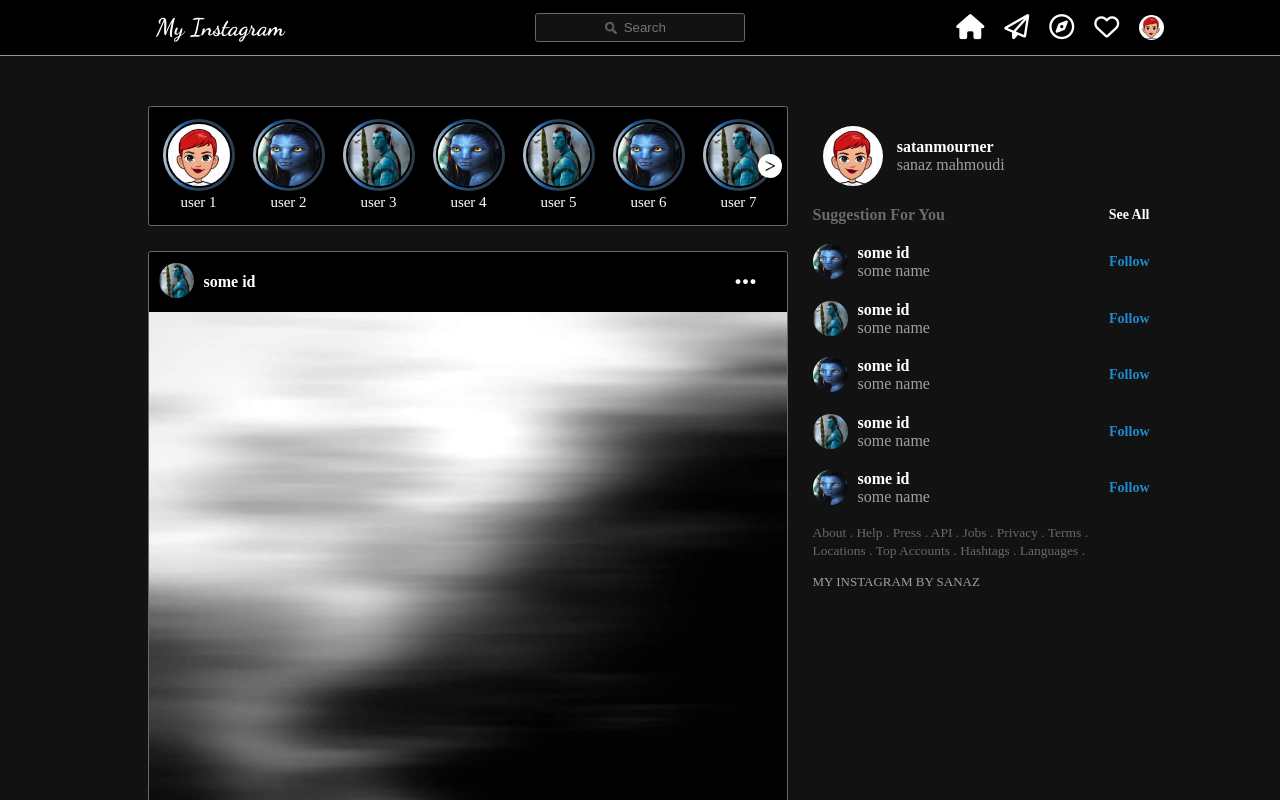
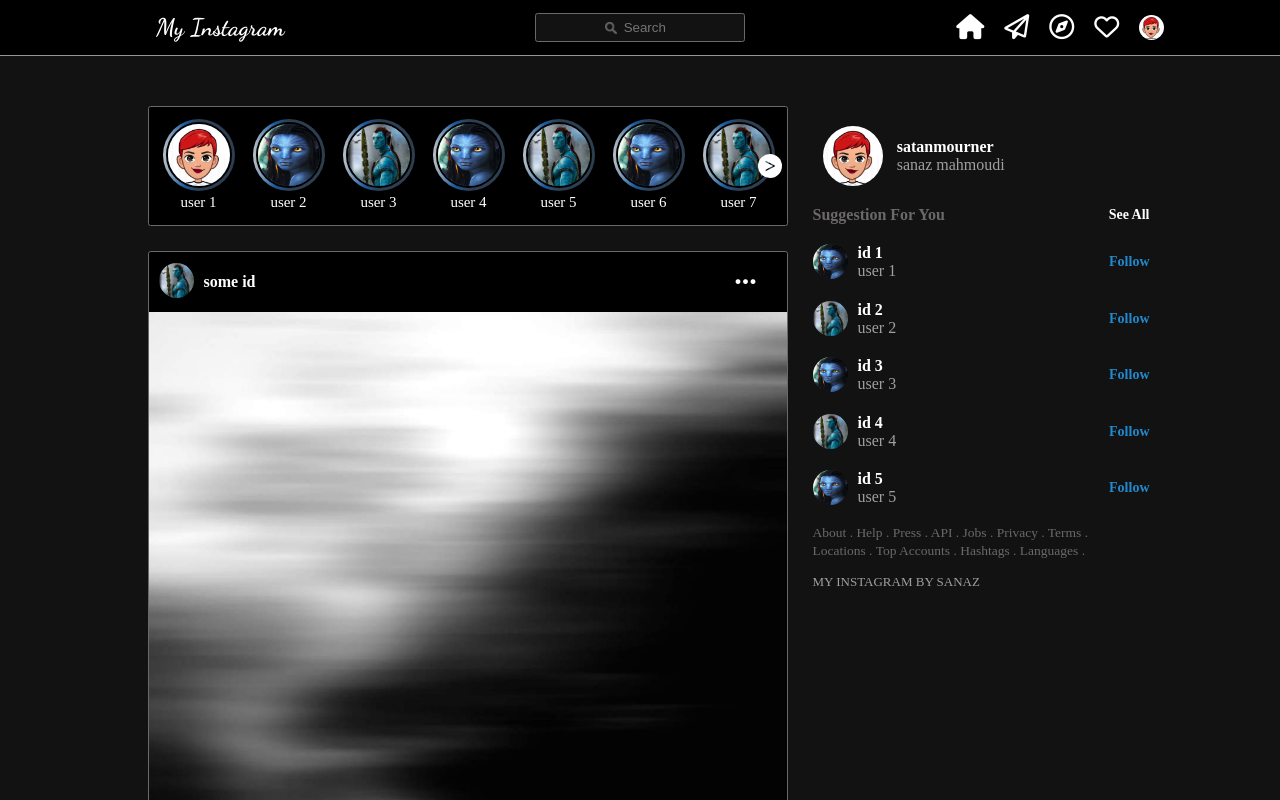
Before and after one commit to satanmourner/Sample-Instagram, a React (Create React App) app: page / in a window 1280 px wide. Shown: the top 800 px of the page. Built offline with nearby package versions, Linux system fonts and the light colour scheme.

Commit message:
suggestion's list implemented in react

```diff
--- a/src/components/Aside.jsx
+++ b/src/components/Aside.jsx
@@ -27,56 +27,19 @@ export default class Aside extends React.Component {
             </div>
             <a href="#" style={{color: 'white', textDecoration: 'none'}}>see all</a>
           </div>
-          <div className="center-section-row">
-            <div className="center-section">
-              <img className="pro-story" src="./images/avatar-other.jpeg" />
-              <div className="idName">
-                <a href="#">some id</a>
-                <p>some name</p>
+
+          {userSuggestion.map(user => (
+            <div className="center-section-row">
+              <div className="center-section">
+                <img className="pro-story" src={user.imgSrc} />
+                <div className="idName">
+                  <a href="#">{user.id}</a>
+                  <p>{user.name}</p>
+                </div>
               </div>
+              <a href="#" onClick={this.follow}>follow</a>
             </div>
-            <a href="#" onClick={this.follow}>follow</a>
-          </div>
-          <div className="center-section-row">
-            <div className="center-section">
-              <img className="pro-story" src="./images/avatar-other2.jpg" />
-              <div className="idName">
-                <a href="#">some id</a>
-                <p>some name</p>
-              </div>
-            </div>
-            <a href="#" onClick={this.follow}>follow</a>
-          </div>
-          <div className="center-section-row">
-            <div className="center-section">
-              <img className="pro-story" src="./images/avatar-other.jpeg" />
-              <div className="idName">
-                <a href="#">some id</a>
-                <p>some name</p>
-              </div>
-            </div>
-            <a href="#" onClick={this.follow}>follow</a>
-          </div>
-          <div className="center-section-row">
-            <div className="center-section">
-              <img className="pro-story" src="./images/avatar-other2.jpg" />
-              <div className="idName">
-                <a href="#">some id</a>
-                <p>some name</p>
-              </div>
-            </div>
-            <a href="#" onClick={this.follow}>follow</a>
-          </div>
-          <div className="center-section-row">
-            <div className="center-section">
-              <img className="pro-story" src="./images/avatar-other.jpeg" />
-              <div className="idName">
-                <a href="#">some id</a>
-                <p>some name</p>
-              </div>
-            </div>
-            <a href="#" onClick={this.follow}>follow</a>
-          </div>
+          ))}
         </div>
         <div className="down">
           <div className="aside-link">
@@ -98,3 +61,11 @@ export default class Aside extends React.Component {
     );
   }
 }
+
+const userSuggestion = [
+  {id: "id 1", name: "user 1", imgSrc: "./images/avatar-other.jpeg"},
+  {id: "id 2", name: "user 2", imgSrc: "./images/avatar-other2.jpg"},
+  {id: "id 3", name: "user 3", imgSrc: "./images/avatar-other.jpeg"},
+  {id: "id 4", name: "user 4", imgSrc: "./images/avatar-other2.jpg"},
+  {id: "id 5", name: "user 5", imgSrc: "./images/avatar-other.jpeg"}
+]
```
